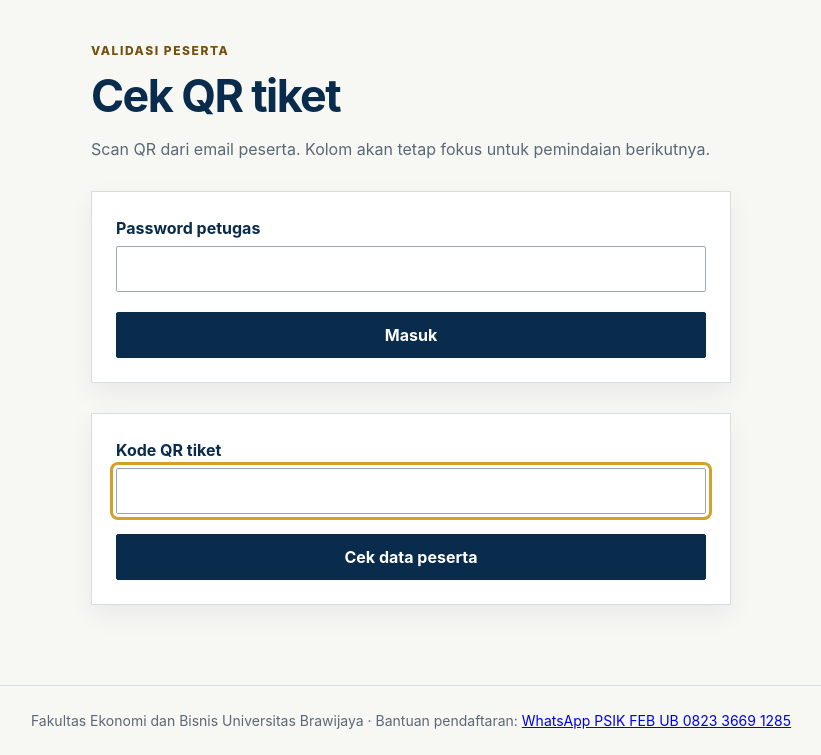
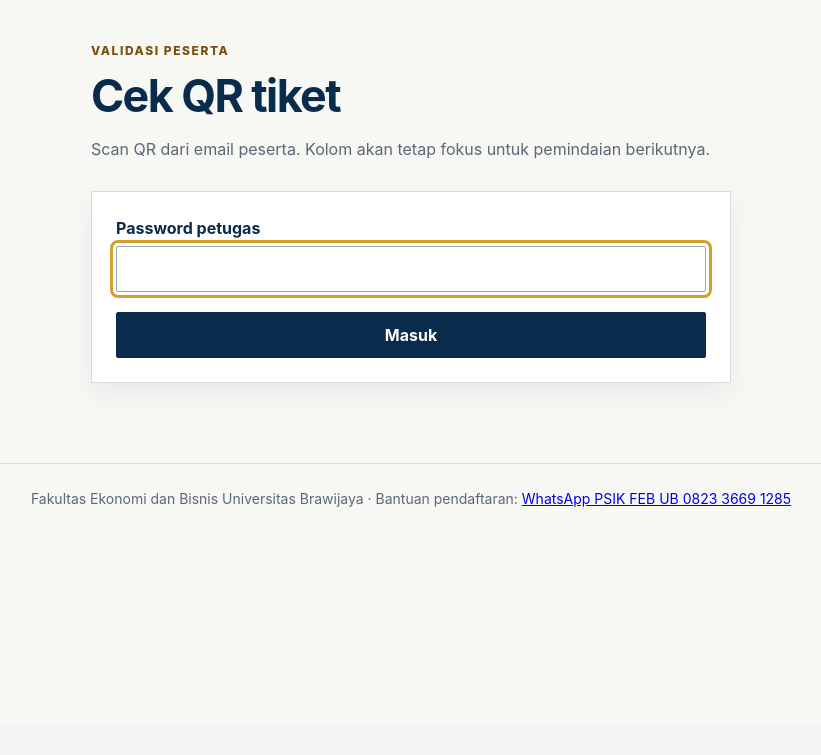
Before and after one commit to Alzakyp/kupon-dies-natalis-feb-ub, a Laravel app: page /cek-tiket in a window 1280 px wide. Shown: the part 76-831 px from the top of the page, without its empty margins (229-1050 px from the left). After the commit the page ends 583 px from the top, so only its background shows below. Run offline with Laravel 12, Linux system fonts and the light colour scheme.

Commit message:
fix: hide scanner field before authentication

```diff
--- a/resources/views/tickets/check.blade.php
+++ b/resources/views/tickets/check.blade.php
@@ -2,11 +2,13 @@
 <section class="auth-shell">
 <p class="eyebrow">Validasi peserta</p><h1>Cek QR tiket</h1>
 <p>Scan QR dari email peserta. Kolom akan tetap fokus untuk pemindaian berikutnya.</p>
-@if(!$scannerAuthenticated)<form method="post" action="{{ url('/cek-tiket/login') }}">@csrf<label>Password petugas<input type="password" name="password" required autofocus></label><button>Masuk</button></form>@else<p class="notice success">Mode scan aktif selama 6 jam.</p>@endif
+@if(!$scannerAuthenticated)
+<form method="post" action="{{ url('/cek-tiket/login') }}">@csrf<label>Password petugas<input type="password" name="password" required autofocus></label><button>Masuk</button></form>
+@else
+<p class="notice success">Mode scan aktif selama 6 jam.</p>
 @if(session('success'))<p class="notice success" role="status">{{ session('success') }}</p>@endif
-<form method="post" action="{{ url('/cek-tiket') }}">@csrf
-<label>Kode QR tiket<input id="public-ticket-barcode" name="barcode" autofocus required autocomplete="off" spellcheck="false"></label>
-<button>Cek data peserta</button></form>
+<form method="post" action="{{ url('/cek-tiket') }}">@csrf<label>Kode QR tiket<input id="public-ticket-barcode" name="barcode" autofocus required autocomplete="off" spellcheck="false"></label><button>Cek data peserta</button></form>
+@endif
 @if(isset($ticket))
 <div class="summary-card" role="status">
 <div><small>Nama</small><p>{{ $ticket->studentRegistry?->name ?? data_get($ticket->manual_identity, 'name', '—') }}</p></div>
```
Also changed, not shown: tests/Feature/PublicTicketCheckTest.php (+1 -1 lines).
